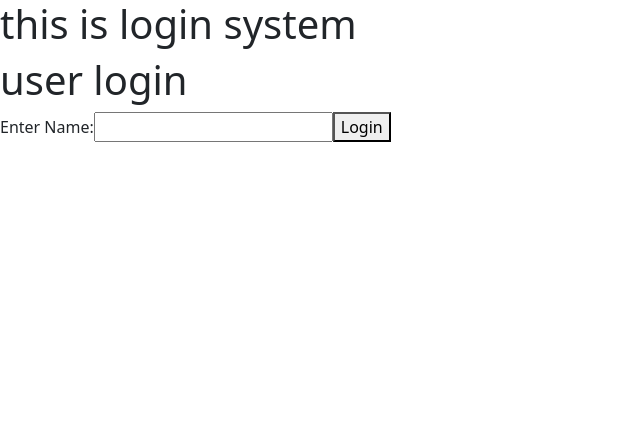
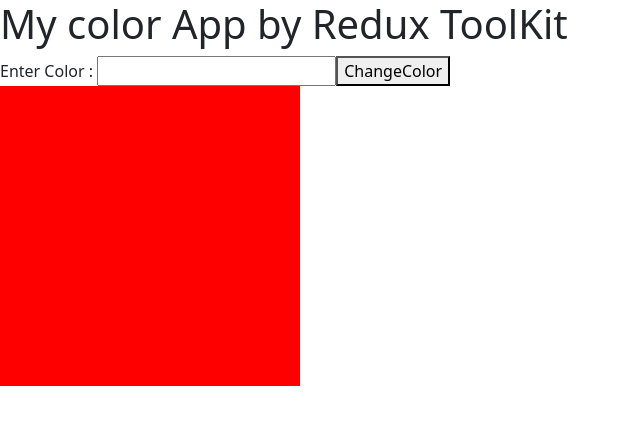
Before and after one commit to YashaswiSV/To-Do-List-, a React (Vite) app: page / in a window 1280 px wide. Shown: the top 424 px of the page, without its empty margins (0-640 px from the left). Built offline with nearby package versions, Linux system fonts and the light colour scheme.

Commit message:
first Commit

```diff
--- a/package.json
+++ b/package.json
@@ -10,12 +10,14 @@
     "preview": "vite preview"
   },
   "dependencies": {
+    "@reduxjs/toolkit": "^2.2.6",
     "antd": "^5.19.2",
     "axios": "^1.7.2",
     "bootstrap": "^5.3.3",
     "react": "^18.2.0",
     "react-bootstrap": "^2.10.3",
     "react-dom": "^18.2.0",
+    "react-redux": "^9.1.2",
     "react-router-dom": "^6.24.0"
   },
   "devDependencies": {
--- a/src/App.jsx
+++ b/src/App.jsx
@@ -1,19 +1,21 @@
-import AuthUser from "./AuthUser";
-import UnauthUser from "./UnauthUser";
-
-import { useContext } from "react";
-import { myloginContext } from "./LoginContext";
-
+import { useSelector,useDispatch } from "react-redux";
+import { changeColor } from "./Colorslice";
+import { useState } from "react";
 
 const App = () => {
+   const [clr, setClr] = useState("");
 
-  const {user} =useContext(myloginContext)
-  return (
-    <>
-        <h1>this is  login system</h1>
-        {user.auth ? <AuthUser/> : <UnauthUser/>}
-    </>
-   );
+   const myclr=useSelector((state)=>state.mycolor.bgcolor);
+   const mydis=useDispatch();
+    return (
+        <>
+           <h1>My color App by Redux ToolKit</h1>
+
+           Enter Color : <input type="text" value={clr} onChange={(e)=>{setClr(e.target.value)}} />
+           <button onClick={()=>mydis(changeColor(clr))}>ChangeColor</button>
+           <div style={{width:"300px" , height:"300px", backgroundColor:myclr}}></div>
+        </>
+     );
 }
 
 export default App;
--- a/src/AuthUser.jsx
+++ /dev/null
@@ -1,14 +0,0 @@
-import { useContext } from "react";
-import { myloginContext } from "./LoginContext";
-
-const AuthUser = () => {
-    const {user , logout}=useContext(myloginContext)
-    return (
-        <>
-        <h1>Welcome : {user.name}</h1>
-        <button onClick={()=>{logout()}}>Logout</button>
-        </>
-      );
-}
-
-export default AuthUser;
--- /dev/null
+++ b/src/Colorslice.jsx
@@ -0,0 +1,17 @@
+import { createSlice } from "@reduxjs/toolkit";
+
+const colorSlice =createSlice({
+    name:"mycolor",
+    initialState:{
+        bgcolor:"red"
+    },
+    reducers:{
+        changeColor(state,actions){
+            state.bgcolor=actions.payload
+        }
+    }
+
+})
+
+export default colorSlice.reducer;
+export const {changeColor}=colorSlice.actions;
--- a/src/LoginContext.jsx
+++ /dev/null
@@ -1,27 +0,0 @@
-import { createContext,useState } from "react";
-
-const myloginContext=createContext();
-
-const LoginContext = ({children}) => {
-    const [user , setuser]=useState({name:"",auth:false})
-
-    const login=(nm)=>{
-        setuser({name:nm , auth:true})
-    }
-
-    const logout=()=>{
-        setuser({name:"",auth:false})
-    }
-
-    return (
-        <>
-                  <myloginContext.Provider value={{user , login , logout}}>
-                     {children}
-                  </myloginContext.Provider>
-
-        </>
-     );
-}
-
-export default LoginContext;
-export {myloginContext};
--- /dev/null
+++ b/src/Store.jsx
@@ -0,0 +1,14 @@
+import { configureStore } from "@reduxjs/toolkit";
+
+
+import myreducer from "./Colorslice"
+
+const Store=configureStore({
+
+    reducer:{
+
+        mycolor:myreducer,
+    }
+})
+
+export default Store;
--- a/src/UnauthUser.jsx
+++ /dev/null
@@ -1,19 +0,0 @@
-import { useState } from "react";
-import { useContext } from "react";
-import { myloginContext } from "./LoginContext";
-const UnauthUser = () => {
-    const [nm , setNm]=useState("");
-
-    const {login} =useContext(myloginContext)
-    return (
-        <>
-         <h1>user login </h1>
-         Enter Name:
-         <input type="text" value={nm} onChange={(e)=>{setNm(e.target.value)}}/>
-         <button onClick={()=>{login(nm)}}> Login</button>
-
-        </>
-      );
-}
-
-export default UnauthUser;
--- a/src/main.jsx
+++ b/src/main.jsx
@@ -2,13 +2,15 @@
 import ReactDOM from 'react-dom/client';
 import App from './App.jsx';
 import 'bootstrap/dist/css/bootstrap.min.css';
-// import './Css/style.css';
-import LoginContext from './LoginContext.jsx';
+import Store from './Store.jsx';
+import { Provider } from 'react-redux';
+
 
 
 
 ReactDOM.createRoot(document.getElementById('root')).render(
-<LoginContext>
+<Provider store={Store}>
 <App />
-</LoginContext>
+</Provider>
+
 )
```
Also changed, not shown: 1 other file (tests, documents, lock files or other folders).
